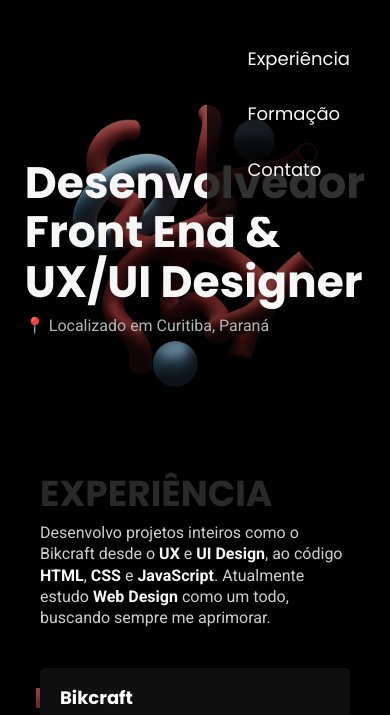
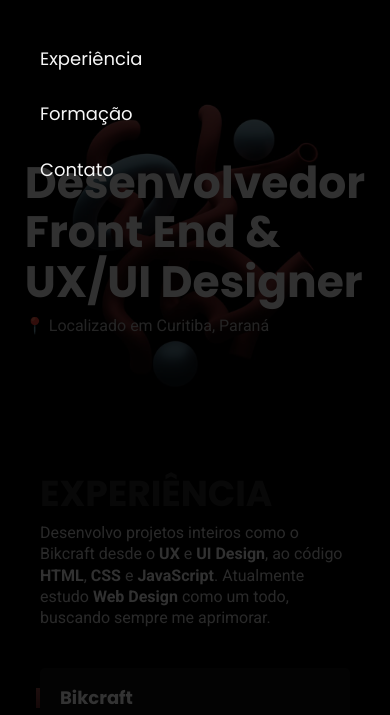
Before and after one commit to fwnis/portfolio, a plain HTML site: page index.html in a window 390 px wide. Both pictures are taken after a click on the button "Abrir Menu". Shown: the part 59-774 px from the top of the page. Drawn offline with Linux system fonts and the light colour scheme.

Commit message:
Update header.css

```diff
--- a/css/header.css
+++ b/css/header.css
@@ -66,16 +66,18 @@
     right: 0;
     background: rgba(0, 0, 0, 0.8);
     padding: 20px 40px;
+    width: 100%;
     height: 0;
     transition: 0.3s;
     visibility: hidden;
     overflow-y: hidden;
     z-index: 1000;
     border-radius: 0px 0px 0px 5px;
+    box-sizing: border-box;
   }
   #nav.visivel #header-menu {
     display: block;
-    height: 166px;
+    height: 100vh;
     visibility: initial;
     overflow-y: auto;
   }
```
